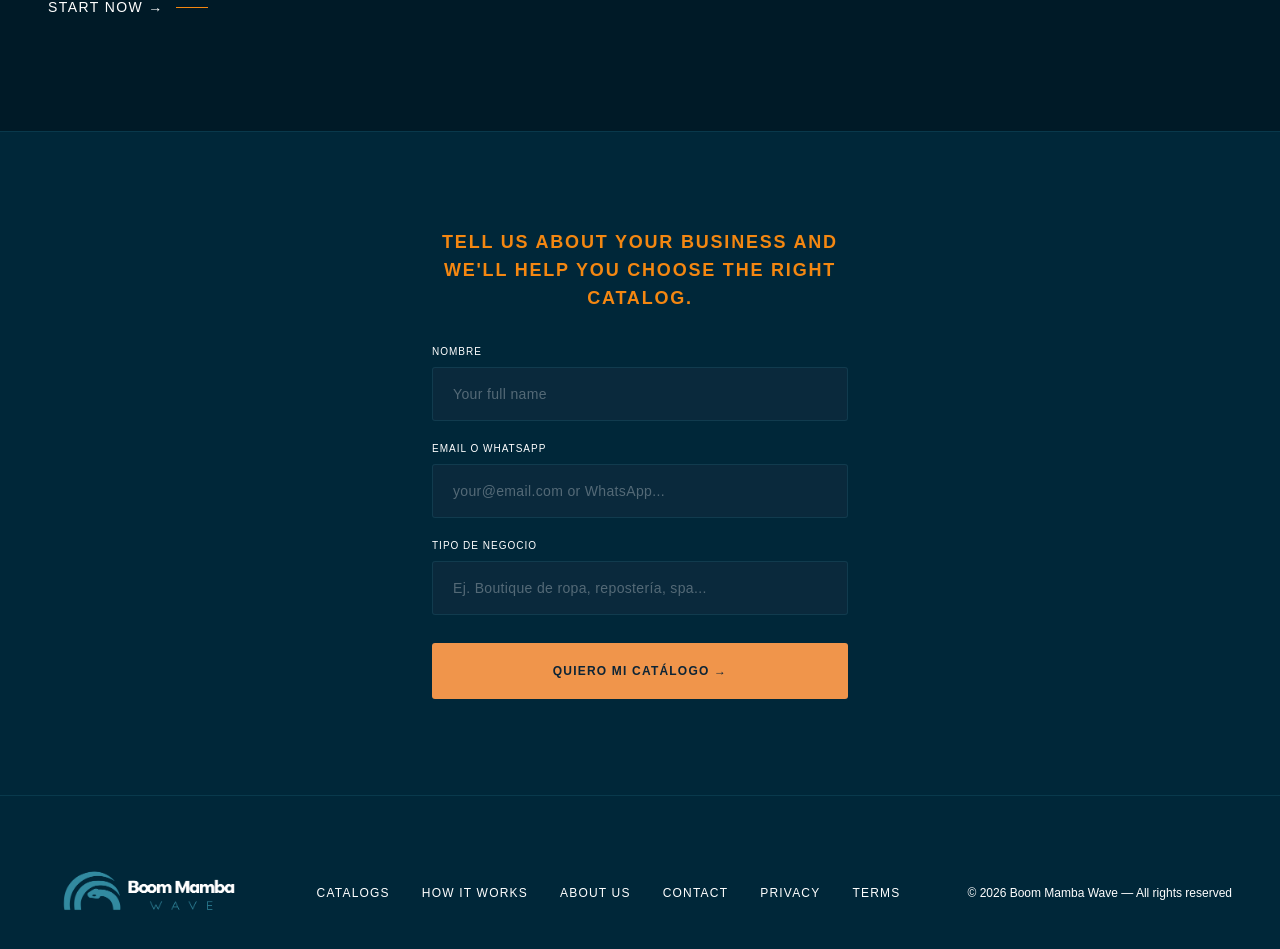
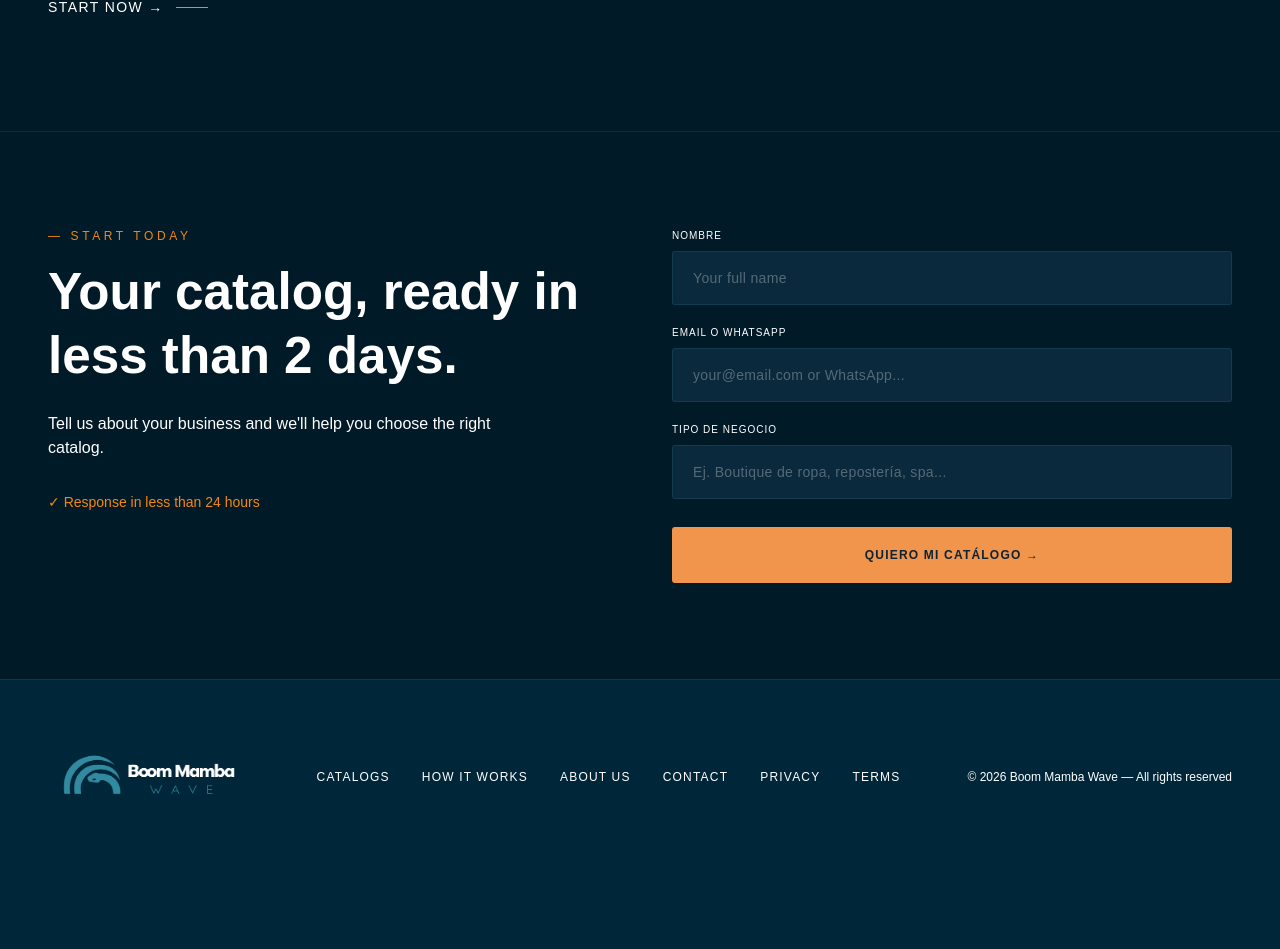
Before and after one commit to 482400494/mambawave, a React (Vite) app: page / in a window 1280 px wide. Shown: the part 3876-4825 px from the top of the page. After the commit the page ends 4749 px from the top, so only its background shows below. Built offline with nearby package versions, Linux system fonts and the light colour scheme.

Commit message:
Update form layout to 2-column grid to match reference image

```diff
--- a/src/app/App.tsx
+++ b/src/app/App.tsx
@@ -352,11 +352,23 @@ function GlobalContactForm({ t }: { t: any }) {
   const isHomePage = location.pathname === '/';
 
   return (
-    <div className="border-t border-border relative z-10">
-      <div className="py-24 px-6 md:px-12 max-w-lg mx-auto">
-        <h3 className="text-lg font-black tracking-widest uppercase text-center mb-8" style={{ color: 'var(--accent)' }}>
-          {t.contact.formTitle}
-        </h3>
+    <div className="border-t border-border relative z-10" style={{ background: "#001a27" }}>
+      <div className="py-24 px-6 md:px-12 max-w-screen-xl mx-auto grid md:grid-cols-2 gap-16 items-start">
+        <div>
+          <p className="text-xs tracking-[0.3em] uppercase mb-4" style={{ color: 'var(--accent)' }}>
+            — {t.contact.subtitle}
+          </p>
+          <h2 className="text-[clamp(2rem,4vw,3.5rem)] font-black leading-tight mb-6">
+            {t.contact.title1} {t.contact.title2} {t.contact.title3}
+          </h2>
+          <p className="text-foreground/70 text-base mb-8 max-w-md">
+            {t.contact.formTitle}
+          </p>
+          <div className="text-sm font-medium" style={{ color: 'var(--accent)' }}>
+            ✓ {t.contact.call}
+          </div>
+        </div>
+
         <form
           onSubmit={(e) => {
             e.preventDefault();
```
